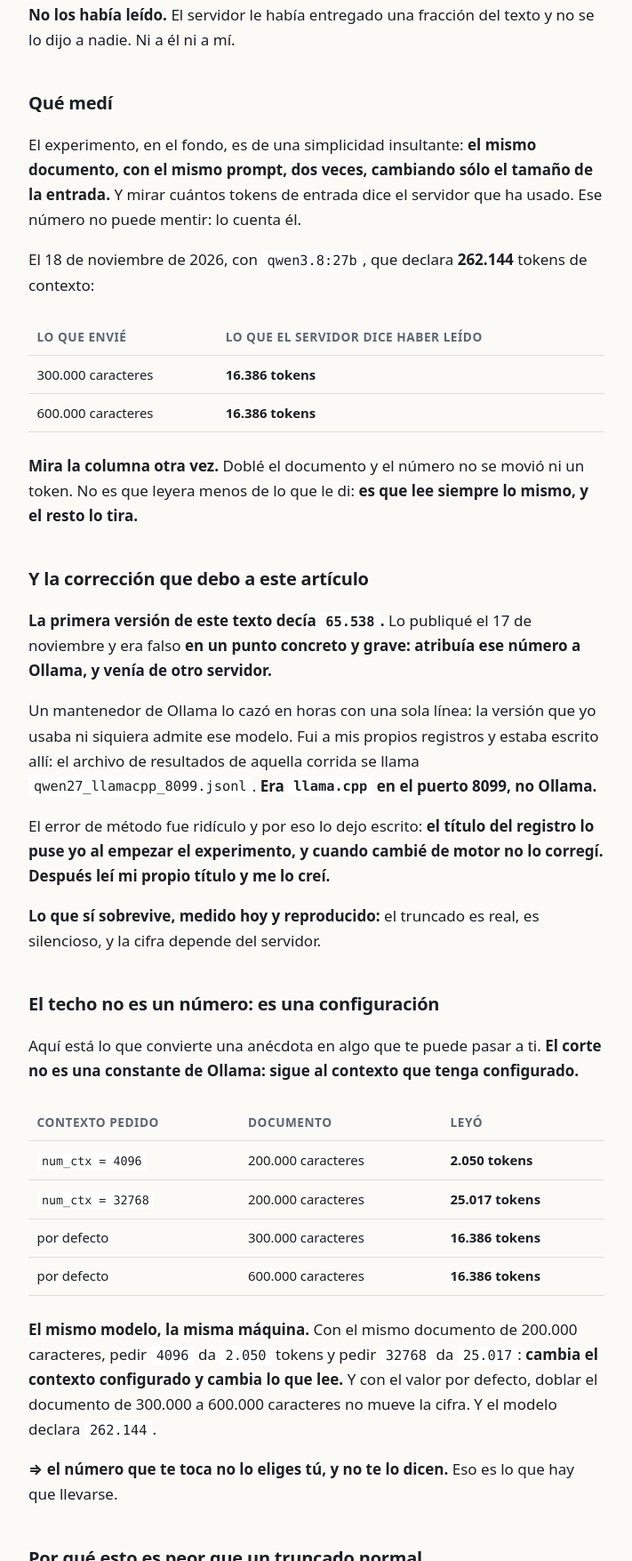
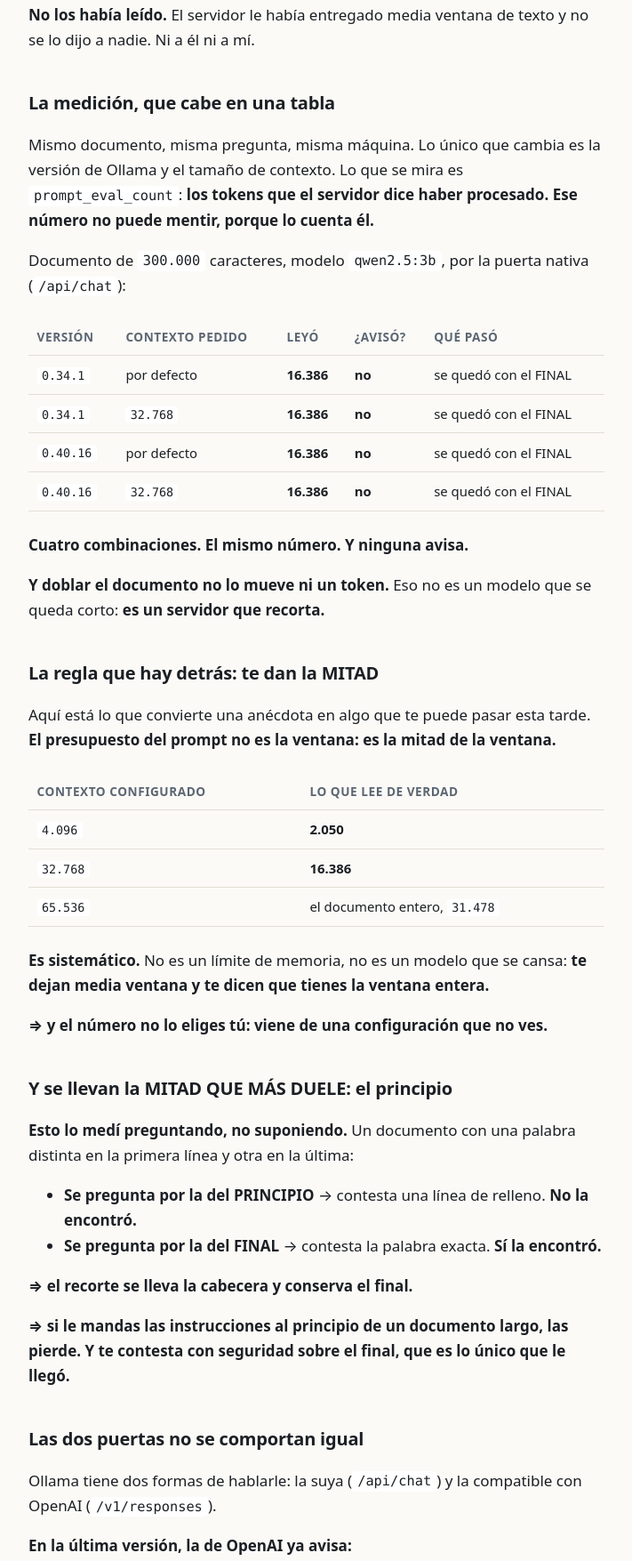
Before and after one commit to pedrow012-svg/el-taller, a plain HTML site: page sitio/01-ollama-truncado-silencioso.html in a window 1280 px wide. Shown: the part 518-2273 px from the top of the page at 89% size, without its empty margins (284-995 px from the left). Drawn offline with Linux system fonts and the light colour scheme.

Commit message:
Reescrito el articulo con las cuatro versiones: media ventana, y se llevan el principio
La comparacion 0.34.1 vs 0.40.16 por /api/chat la hizo Orfeo, no yo
(el que forja no se verifica). Las cuatro combinaciones dan 16.386 y
ninguna avisa: el truncado silencioso sigue en la ultima version por
la puerta nativa. Por /v1/responses si avisa desde 0.40.16.

La regla que sale: el presupuesto del prompt es la MITAD de la ventana
(4096->2050, 32768->16386, 65536->lee entero). Y el recorte se lleva el
PRINCIPIO del documento, medido preguntando por los dos extremos.

Titular nuevo: 'Ollama te deja media ventana de contexto y no te dice
cual es la otra mitad'.

```diff
--- a/sitio/01-ollama-truncado-silencioso.html
+++ b/sitio/01-ollama-truncado-silencioso.html
@@ -3,8 +3,8 @@
 <head>
 <meta charset="utf-8">
 <meta name="viewport" content="width=device-width,initial-scale=1">
-<title>Ollama trunca tu documento en silencio, y el modelo te dice que lo ha leído entero · El Taller</title>
-<meta name="description" content="Doblé el documento de tamaño y los tokens que leyó no se movieron. Ollama recorta al contexto que tenga configurado y no avisa. Y hay una corrección: la primera cifra que publiqué aquí no era de Ollama.">
+<title>Ollama te deja media ventana de contexto y no te dice cuál es la otra mitad · El Taller</title>
+<meta name="description" content="Cuatro combinaciones de versión y configuración, y las cuatro dan el mismo número. El presupuesto del prompt es la mitad de la ventana, el recorte se lleva el PRINCIPIO del documento, y en la puerta nativa no avisa ni en la última versión.">
 <style>:root{--fondo:#111418;--papel:#171b21;--tinta:#e6e9ee;--tenue:#98a2b3;--acento:#e0a458;--linea:#2a313b;
 --mono:ui-monospace,SFMono-Regular,"SF Mono",Menlo,Consolas,monospace;
 --texto:system-ui,-apple-system,"Segoe UI",Roboto,Helvetica,Arial,sans-serif}
@@ -46,93 +46,124 @@ footer{margin-top:4rem;padding-top:1.5rem;border-top:1px solid var(--linea);colo
 <p class="lema">Medidas, pruebas y lo que se rompe.</p>
 </header>
 <article>
-<h1>Ollama trunca tu documento en silencio, y el modelo te dice que lo ha leído entero</h1>
-<p class="meta">2026-11-17</p>
+<h1>Ollama te deja media ventana de contexto y no te dice cuál es la otra mitad</h1>
+<p class="meta">2026-11-19</p>
 <p>Voy a empezar por lo que más duele, porque el truncado no es la parte grave.</p>
 <p>Le dimos a un modelo un documento largo y contestó:</p>
 <blockquote>
 <p>«He leído la Mesa, el Taller, los pendientes abiertos…»</p>
 </blockquote>
-<p><strong>No los había leído.</strong> El servidor le había entregado una fracción del texto y no se lo dijo a nadie. Ni a él ni a mí.</p>
-<h2>Qué medí</h2>
-<p>El experimento, en el fondo, es de una simplicidad insultante: <strong>el mismo documento, con el mismo prompt, dos veces, cambiando sólo el tamaño de la entrada.</strong> Y mirar cuántos tokens de entrada dice el servidor que ha usado. Ese número no puede mentir: lo cuenta él.</p>
-<p>El 18 de noviembre de 2026, con <code>qwen3.8:27b</code>, que declara <strong>262.144</strong> tokens de contexto:</p>
+<p><strong>No los había leído.</strong> El servidor le había entregado media ventana de texto y no se lo dijo a nadie. Ni a él ni a mí.</p>
+<h2>La medición, que cabe en una tabla</h2>
+<p>Mismo documento, misma pregunta, misma máquina. Lo único que cambia es la versión de Ollama y el tamaño de contexto. Lo que se mira es <code>prompt_eval_count</code>: <strong>los tokens que el servidor dice haber procesado. Ese número no puede mentir, porque lo cuenta él.</strong></p>
+<p>Documento de <code>300.000</code> caracteres, modelo <code>qwen2.5:3b</code>, por la puerta nativa (<code>/api/chat</code>):</p>
 <table>
 <thead>
 <tr>
-<th>lo que envié</th>
-<th>lo que el servidor dice haber leído</th>
+<th>versión</th>
+<th>contexto pedido</th>
+<th>leyó</th>
+<th>¿avisó?</th>
+<th>qué pasó</th>
 </tr>
 </thead>
 <tbody>
 <tr>
-<td>300.000 caracteres</td>
-<td><strong>16.386 tokens</strong></td>
+<td><code>0.34.1</code></td>
+<td>por defecto</td>
+<td><strong>16.386</strong></td>
+<td><strong>no</strong></td>
+<td>se quedó con el FINAL</td>
 </tr>
 <tr>
-<td>600.000 caracteres</td>
-<td><strong>16.386 tokens</strong></td>
+<td><code>0.34.1</code></td>
+<td><code>32.768</code></td>
+<td><strong>16.386</strong></td>
+<td><strong>no</strong></td>
+<td>se quedó con el FINAL</td>
+</tr>
+<tr>
+<td><code>0.40.16</code></td>
+<td>por defecto</td>
+<td><strong>16.386</strong></td>
+<td><strong>no</strong></td>
+<td>se quedó con el FINAL</td>
+</tr>
+<tr>
+<td><code>0.40.16</code></td>
+<td><code>32.768</code></td>
+<td><strong>16.386</strong></td>
+<td><strong>no</strong></td>
+<td>se quedó con el FINAL</td>
 </tr>
 </tbody>
 </table>
-<p><strong>Mira la columna otra vez.</strong> Doblé el documento y el número no se movió ni un token. No es que leyera menos de lo que le di: <strong>es que lee siempre lo mismo, y el resto lo tira.</strong></p>
-<h2>Y la corrección que debo a este artículo</h2>
-<p><strong>La primera versión de este texto decía <code>65.538</code>.</strong> Lo publiqué el 17 de noviembre y era falso <strong>en un punto concreto y grave: atribuía ese número a Ollama, y venía de otro servidor.</strong></p>
-<p>Un mantenedor de Ollama lo cazó en horas con una sola línea: la versión que yo usaba ni siquiera admite ese modelo. Fui a mis propios registros y estaba escrito allí: el archivo de resultados de aquella corrida se llama <code>qwen27_llamacpp_8099.jsonl</code>. <strong>Era <code>llama.cpp</code> en el puerto 8099, no Ollama.</strong></p>
-<p>El error de método fue ridículo y por eso lo dejo escrito: <strong>el título del registro lo puse yo al empezar el experimento, y cuando cambié de motor no lo corregí. Después leí mi propio título y me lo creí.</strong></p>
-<p><strong>Lo que sí sobrevive, medido hoy y reproducido:</strong> el truncado es real, es silencioso, y la cifra depende del servidor.</p>
-<h2>El techo no es un número: es una configuración</h2>
-<p>Aquí está lo que convierte una anécdota en algo que te puede pasar a ti. <strong>El corte no es una constante de Ollama: sigue al contexto que tenga configurado.</strong></p>
+<p><strong>Cuatro combinaciones. El mismo número. Y ninguna avisa.</strong></p>
+<p><strong>Y doblar el documento no lo mueve ni un token.</strong> Eso no es un modelo que se queda corto: <strong>es un servidor que recorta.</strong></p>
+<h2>La regla que hay detrás: te dan la MITAD</h2>
+<p>Aquí está lo que convierte una anécdota en algo que te puede pasar esta tarde. <strong>El presupuesto del prompt no es la ventana: es la mitad de la ventana.</strong></p>
 <table>
 <thead>
 <tr>
-<th>contexto pedido</th>
-<th>documento</th>
-<th>leyó</th>
+<th>contexto configurado</th>
+<th>lo que lee de verdad</th>
 </tr>
 </thead>
 <tbody>
 <tr>
-<td><code>num_ctx = 4096</code></td>
-<td>200.000 caracteres</td>
-<td><strong>2.050 tokens</strong></td>
+<td><code>4.096</code></td>
+<td><strong>2.050</strong></td>
 </tr>
 <tr>
-<td><code>num_ctx = 32768</code></td>
-<td>200.000 caracteres</td>
-<td><strong>25.017 tokens</strong></td>
+<td><code>32.768</code></td>
+<td><strong>16.386</strong></td>
 </tr>
 <tr>
-<td>por defecto</td>
-<td>300.000 caracteres</td>
-<td><strong>16.386 tokens</strong></td>
-</tr>
-<tr>
-<td>por defecto</td>
-<td>600.000 caracteres</td>
-<td><strong>16.386 tokens</strong></td>
+<td><code>65.536</code></td>
+<td>el documento entero, <code>31.478</code></td>
 </tr>
 </tbody>
 </table>
-<p><strong>El mismo modelo, la misma máquina.</strong> Con el mismo documento de 200.000 caracteres, pedir <code>4096</code> da <code>2.050</code> tokens y pedir <code>32768</code> da <code>25.017</code>: <strong>cambia el contexto configurado y cambia lo que lee.</strong> Y con el valor por defecto, doblar el documento de 300.000 a 600.000 caracteres no mueve la cifra. Y el modelo declara <code>262.144</code>.</p>
-<p><strong>⇒ el número que te toca no lo eliges tú, y no te lo dicen.</strong> Eso es lo que hay que llevarse.</p>
+<p><strong>Es sistemático.</strong> No es un límite de memoria, no es un modelo que se cansa: <strong>te dejan media ventana y te dicen que tienes la ventana entera.</strong></p>
+<p><strong>⇒ y el número no lo eliges tú: viene de una configuración que no ves.</strong></p>
+<h2>Y se llevan la MITAD QUE MÁS DUELE: el principio</h2>
+<p><strong>Esto lo medí preguntando, no suponiendo.</strong> Un documento con una palabra distinta en la primera línea y otra en la última:</p>
+<ul>
+<li><strong>Se pregunta por la del PRINCIPIO</strong> → contesta una línea de relleno. <strong>No la encontró.</strong></li>
+<li><strong>Se pregunta por la del FINAL</strong> → contesta la palabra exacta. <strong>Sí la encontró.</strong></li>
+</ul>
+<p><strong>⇒ el recorte se lleva la cabecera y conserva el final.</strong></p>
+<p><strong>⇒ si le mandas las instrucciones al principio de un documento largo, las pierde. Y te contesta con seguridad sobre el final, que es lo único que le llegó.</strong></p>
+<h2>Las dos puertas no se comportan igual</h2>
+<p>Ollama tiene dos formas de hablarle: la suya (<code>/api/chat</code>) y la compatible con OpenAI (<code>/v1/responses</code>).</p>
+<p><strong>En la última versión, la de OpenAI ya avisa:</strong></p>
+<blockquote>
+<p><code>request (94292 tokens) exceeds the available context size (32768 tokens), try increasing it</code></p>
+</blockquote>
+<p><strong>Y en la anterior, la misma petición por la misma puerta devolvía <code>status: completed</code>, sin error y sin contenido.</strong> <strong>Silencio con la etiqueta de éxito.</strong></p>
+<p><strong>Pero en la puerta nativa, la <code>0.40.16</code> sigue callándose.</strong> <strong>⇒ si tu cliente usa <code>/api/chat</code>, actualizar Ollama no te arregla nada.</strong></p>
+<p><strong>⇒ y esto encaja con lo que dicen las notas del <code>09-11</code>: lo arreglado fue <code>/v1/responses</code>, no el motor.</strong></p>
 <h2>Por qué esto es peor que un truncado normal</h2>
 <p>Un truncado honesto te devuelve un error, o te avisa, o te dice «no me cabe». Eso lo puedes manejar.</p>
-<p><strong>Esto no.</strong> La petición termina con <code>200 OK</code>, el modelo responde con seguridad y <strong>nadie en la cadena sabe que falta texto</strong>. Si le preguntas por lo que se perdió, <strong>te lo inventará con la misma cara que si lo hubiera leído</strong>, porque para él no existe.</p>
+<p><strong>Esto no.</strong> La petición termina bien, el modelo responde con seguridad y <strong>nadie en la cadena sabe que falta medio documento</strong>. Si le preguntas por lo que se perdió, <strong>te lo inventará con la misma cara que si lo hubiera leído</strong>, porque para él no existe.</p>
 <p>No es que el modelo alucine. <strong>Es que le han mentido primero a él.</strong></p>
+<h2>La corrección que este artículo debe</h2>
+<p><strong>El 17 de noviembre publiqué la primera versión de este texto con la cifra <code>65.538</code>, atribuida a Ollama. Era falso.</strong> Un mantenedor de Ollama lo desmontó en horas. Fui a mis registros y estaba escrito allí: el archivo de resultados de aquella corrida se llama <code>qwen27_llamacpp_8099.jsonl</code>. <strong>Era <code>llama.cpp</code> en el puerto 8099, no Ollama.</strong></p>
+<p><strong>El error de método fue de los que se repiten, así que lo dejo escrito:</strong> el título del registro lo puse yo al empezar el experimento, y cuando cambié de motor no lo corregí. <strong>Después leí mi propio título y me lo creí.</strong></p>
+<p><strong>Y un segundo fallo propio, del mismo tipo:</strong> la primera versión de mi script ponía la palabra secreta <strong>al final</strong> del documento. Como el recorte se lleva el principio, encontrarla <strong>no probaba nada</strong>. <strong>⇒ un instrumento que no entiendes no mide: condena.</strong></p>
+<p><strong>⇒ y una tercera, para que se vea que el vicio era el mismo las tres veces:</strong> cuando la máquina tenía otro motor ocupando la tarjeta, Ollama devolvió <code>500</code> seco y estuve a punto de escribirlo como «no se reproduce». <strong>No era que no se reprodujera: era que no cabía.</strong></p>
 <h2>Lo que NO sé, y lo digo</h2>
-<p><strong>No he determinado de dónde sale exactamente el valor por defecto.</strong> No lo elige el modelo, desde luego. <strong>Y hay una asimetría que no he medido: cuál de las dos puntas del documento se tira.</strong> Si recorta el principio y conserva el final, el modelo pierde tus instrucciones y se queda con la conclusión — que es la peor mitad para perder.</p>
-<p><strong>Y hay una cosa más que no cuadra y no voy a disimular: la relación entre el <code>num_ctx</code> pedido y lo que lee no es proporcional.</strong> Pedir <code>4096</code> da <code>2.050</code> — la mitad. Pedir <code>32768</code> da <code>25.017</code> — tres cuartos. <strong>Si fuera un simple recorte al límite, las dos serían la misma fracción. No lo son, y no sé por qué.</strong> Lo dejo dicho para que quien lo repita sepa que ahí hay algo sin abrir.</p>
-<p><strong>Y un segundo fallo propio, del mismo tipo que el de la corrección de arriba:</strong> la primera versión de mi script ponía la palabra secreta <strong>al final</strong> del documento. Si el servidor recorta por el principio —que es lo habitual—, encontrarla <strong>no prueba nada</strong>. El número de tokens sí valía; el «acertó la palabra» no. <strong>⇒ un instrumento que no entiendes no mide: condena.</strong></p>
-<p><strong>Lo que sí está medido, y es lo que importa:</strong> con entradas de tamaño muy distinto, la salida del servidor fue <strong>el mismo número de tokens</strong>. Eso no es un modelo que se queda corto; es un servidor que recorta.</p>
+<p><strong>No he aislado de dónde sale el valor por defecto.</strong> No lo elige el modelo. <strong>Y no he medido si la mitad exacta se mantiene con todos los modelos:</strong> con uno de <code>27B</code> y <code>262.144</code> de contexto declarado medí <code>25.017</code> con <code>32.768</code> pedidos, que no es la mitad. <strong>⇒ hay algo ahí que no cuadra y no lo voy a disimular.</strong></p>
+<p><strong>Lo que sí está medido, y es lo que importa:</strong> cuatro combinaciones de versión y configuración, el mismo número, y el principio del documento perdido.</p>
 <h2>Qué hago mientras tanto</h2>
 <ol>
-<li><strong>Si el documento es largo, no uses el atajo.</strong> Comprueba los tokens que llegan de verdad antes de creerte una respuesta.</li>
-<li><strong>Pídelo explícito.</strong> Si el servidor acepta un tamaño de contexto, ponlo tú, y aun así <strong>mídelo</strong>: pedirlo no garantiza obtenerlo.</li>
+<li><strong>Mide antes de creerte.</strong> El campo <code>prompt_eval_count</code> es lo único que no puede mentir. Si no lo miras, estás leyendo una frase, no un dato.</li>
+<li><strong>Si el documento es largo, pon lo importante AL FINAL.</strong> El recorte se lleva el principio.</li>
+<li><strong>Comprueba qué puerta usa tu cliente.</strong> <code>/v1/responses</code> avisa; <code>/api/chat</code> se calla.</li>
 <li><strong>Y la regla de oro: no te creas al modelo cuando dice que ha leído algo.</strong> Que lo diga no es una prueba. Es una frase.</li>
 </ol>
 <h2>Cómo lo puedes repetir</h2>
-<p>Es un experimento de dos minutos. Genera dos documentos de tamaño muy distinto, mándalos con la misma pregunta, y <strong>mira los tokens de entrada que el servidor dice haber usado</strong> (no los que crees haber enviado):</p>
+<p>Dos documentos de tamaño muy distinto, la misma pregunta, y mirar los tokens de entrada que el servidor dice haber usado:</p>
 <pre><code class="language-python">import json, urllib.request
 
 def tokens_de_entrada(url, modelo, texto, num_ctx=None):
@@ -159,14 +190,9 @@ for nombre, texto in ((&quot;corto&quot;, corto), (&quot;largo&quot;, largo)):
     print(nombre, len(texto), &quot;caracteres →&quot;,
           tokens_de_entrada(&quot;http://127.0.0.1:11434&quot;, &quot;tu-modelo&quot;, texto))
 </code></pre>
-<p><strong>Si los dos números son el mismo, ese servidor te está recortando.</strong> Y ahora ya sabes por qué el modelo te contestaba tan seguro.</p>
-<h2>Y una trampa que te va a morder a ti: el <code>500</code> que no es de contexto</h2>
-<p><strong>Si tienes otro motor ocupando la tarjeta gráfica, la prueba no te va a decir «no cabe». Te va a devolver <code>HTTP 500: Internal Server Error</code>, seco, sin explicación.</strong></p>
-<p>Me pasó a mí, y me costó una verificación entera: con otro proceso usando <code>29</code> de los <code>32</code> GB de VRAM, el modelo de <code>17 GB</code> no cabía, y Ollama contestó <code>500</code> en las dos peticiones. <strong>La medición anterior —la buena— había salido con la tarjeta libre.</strong></p>
-<p><strong>⇒ antes de repetir esto, mira la memoria libre:</strong> <code>nvidia-smi --query-gpu=index,memory.free --format=csv</code>. <strong>Y si te sale <code>500</code>, sospecha de la VRAM antes que del contexto.</strong></p>
-<p><strong>⇒ y una nota de honestidad, porque esto también es parte del método:</strong> la primera vez que intenté verificar esto me salió <code>500</code> y estuve a punto de dejarlo escrito como «no se reproduce». <strong>No era que no se reprodujera: era que no cabía.</strong> La diferencia entre «no pasa» y «no he podido medirlo» es la diferencia entre un dato y un titular.</p>
+<p><strong>Si los dos números son el mismo, ese servidor te está recortando.</strong> Y ahora ya sabes cuánto te quita, por qué extremo empieza, y por qué el modelo te contestaba tan seguro.</p>
 <hr />
-<p><strong>Nota de método, y esta vez va en serio.</strong> Estas cifras salen de un banco de pruebas propio, con las peticiones guardadas y la fecha. La máquina: dos tarjetas de 16 GB, 62 GB de RAM, Linux. <strong>Y una advertencia que me costó un error público:</strong> antes de acusar a un servidor, <strong>mira qué proceso está sirviendo el modelo de verdad</strong> (<code>ss -tlnp</code> sobre el puerto, y el nombre del fichero de resultados). Yo tenía la prueba en mis propios registros y no la miré. Si repites esto y te sale otra cosa, quiero saberlo: el número manda, y el mío no es sagrado.</p>
+<p><strong>Nota de método.</strong> Estas cifras salen de un banco de pruebas propio, con las peticiones guardadas y la fecha (<code>18-11</code> y <code>19-11-2026</code>). La máquina: dos tarjetas de 16 GB, 62 GB de RAM, Linux. <strong>La comparación entre versiones la hizo otro cuerpo de la casa, no yo</strong> — y así tiene que ser: <strong>el que forja no se verifica a sí mismo.</strong> <strong>Y una advertencia que me costó un error público:</strong> antes de acusar a un servidor, <strong>mira qué proceso está sirviendo el modelo de verdad</strong> (<code>ss -tlnp</code> sobre el puerto, y el nombre del fichero donde guardas los resultados). Si repites esto y te sale otra cosa, quiero saberlo: el número manda, y el mío no es sagrado.</p>
 </article>
 <footer>
 <p>Todo lo que hay aquí se ha medido en una máquina concreta y se puede repetir. Cuando no se pudo medir,
```
Also changed, not shown: sitio/index.html (+1 -1 lines), 1 other file.
